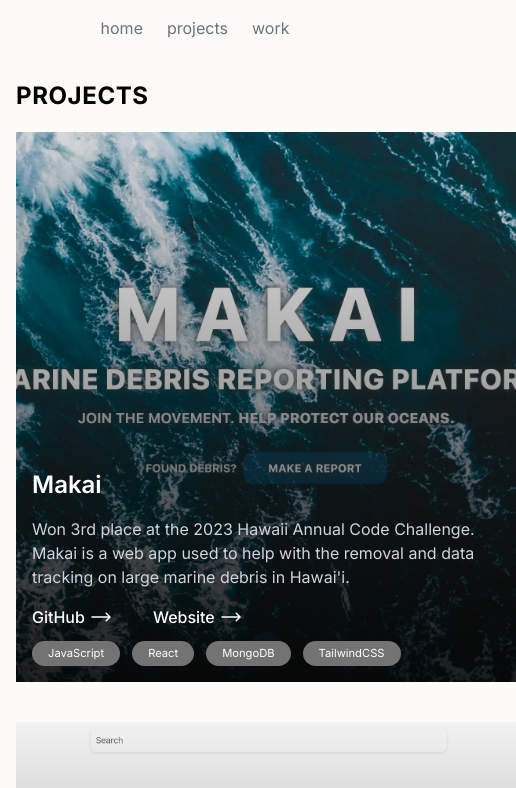
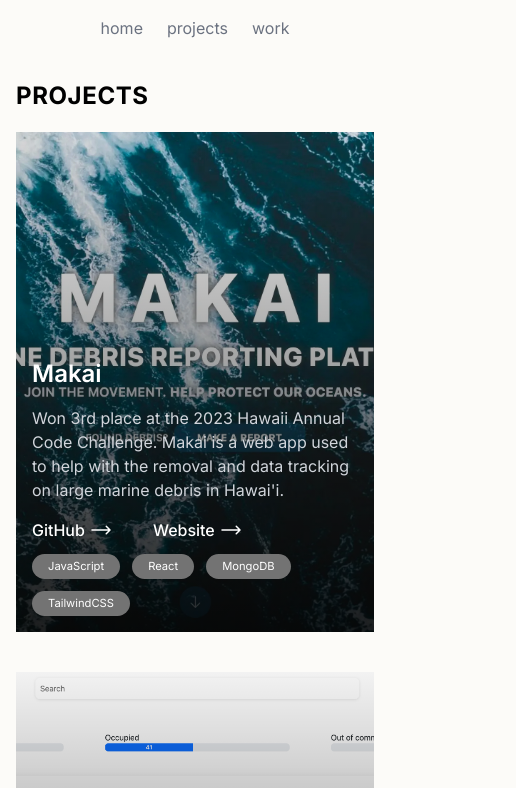
Before and after one commit to GrandeJames/portfolio, a Next.js app: page /projects in a window 390 px wide. Shown: the top 788 px of the page, 516 px wide, since content can reach past the window. Built offline with nearby package versions, Linux system fonts and the light colour scheme.

Commit message:
Fix mobile responsiveness

```diff
--- a/src/app/projects/ProjectCard.tsx
+++ b/src/app/projects/ProjectCard.tsx
@@ -20,14 +20,14 @@ export const ProjectCard = ({
   githubLink,
   websiteLink,
 }: ProjectCardProps) => (
-  <div className="flex flex-col p-4 md:p-10 relative overflow-hidden w-[500px] h-[550px] justify-end">
+  <div className="flex flex-col p-4 md:p-10 relative overflow-hidden h-[500px] lg:h-[600px] justify-end">
     {imageSrc && (
       <Image
         alt=""
         src={imageSrc}
         fill
+        sizes="(max-width: 768px) 100vw, (max-width: 1200px) 50vw, 33vw"
         className="object-cover"
-        sizes="(max-width: 768px) 100vw, (max-width: 1200px) 50vw, 33vw"
         priority={true}
         quality={100}
       />
--- a/src/app/projects/Projects.tsx
+++ b/src/app/projects/Projects.tsx
@@ -15,7 +15,7 @@ export function Projects() {
       initial="hidden"
       animate="visible"
       variants={cardVariants}
-      className="flex flex-wrap gap-10"
+      className="grid grid-cols-1 lg:grid-cols-2 2xl:grid-cols-3 gap-10"
     >
       {projects.map((project, index) => (
         <motion.div
```
